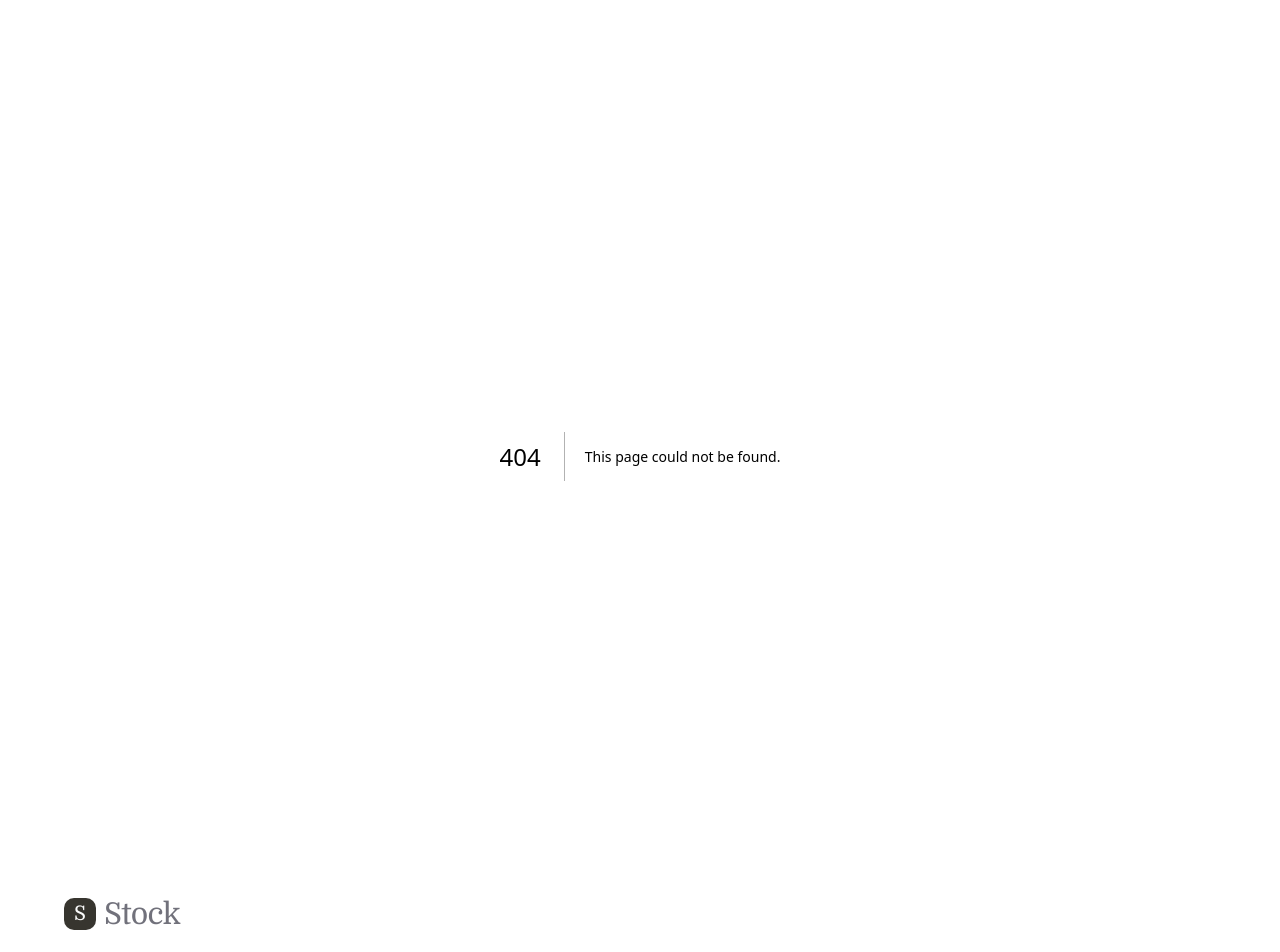
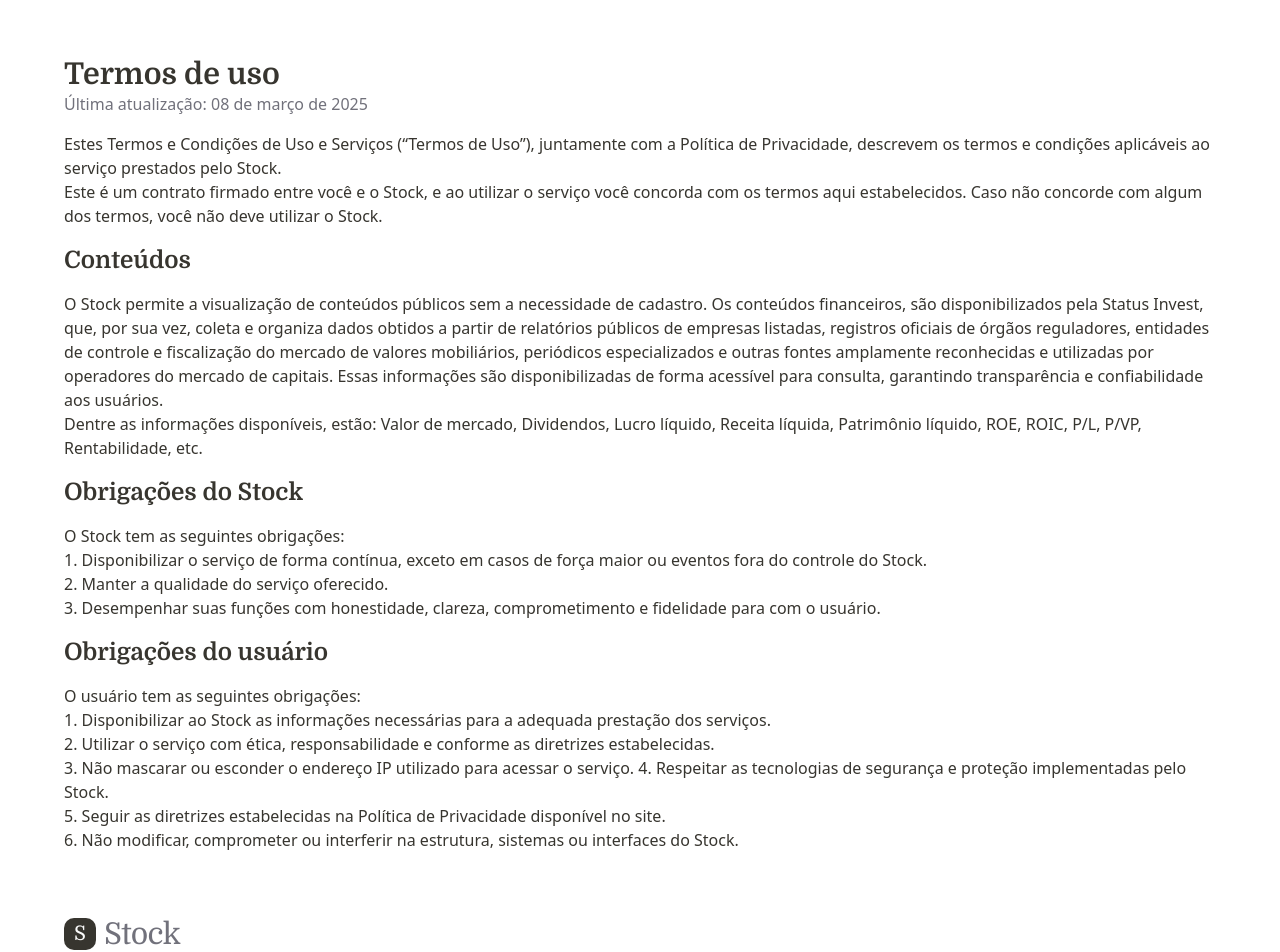
Before and after one commit to LuanRoger/stock-notion, a Next.js app in the folder apps/web/: page /terms/use-terms in a window 1280 px wide. Before the commit this address had no page. Shown: the top 952 px of the page. Built offline with nearby package versions, Linux system fonts and the light colour scheme.

Commit message:
feat: create terms of use

```diff
--- a/apps/web/src/app/terms/privacy-policies/page.tsx
+++ b/apps/web/src/app/terms/privacy-policies/page.tsx
@@ -1,4 +1,4 @@
-export default function PrivacyPolicies() {
+export default function PrivacyPoliciesPage() {
   return (
     <>
       <span>
--- /dev/null
+++ b/apps/web/src/app/terms/use-terms/page.tsx
@@ -0,0 +1,69 @@
+export default function UseTermsPage() {
+  return (
+    <>
+      <span>
+        <h1 className="text-3xl font-bold font-serif">Termos de uso</h1>
+        <p className="text-muted-foreground">
+          Última atualização: 08 de março de 2025
+        </p>
+      </span>
+      <p>
+        Estes Termos e Condições de Uso e Serviços (“Termos de Uso”), juntamente
+        com a Política de Privacidade, descrevem os termos e condições
+        aplicáveis ao serviço prestados pelo Stock.
+        <br />
+        Este é um contrato firmado entre você e o Stock, e ao utilizar o serviço
+        você concorda com os termos aqui estabelecidos. Caso não concorde com
+        algum dos termos, você não deve utilizar o Stock.
+      </p>
+      <h2 className="text-2xl font-bold font-serif">Conteúdos</h2>
+      <p>
+        O Stock permite a visualização de conteúdos públicos sem a necessidade
+        de cadastro. Os conteúdos financeiros, são disponibilizados pela Status
+        Invest, que, por sua vez, coleta e organiza dados obtidos a partir de
+        relatórios públicos de empresas listadas, registros oficiais de órgãos
+        reguladores, entidades de controle e fiscalização do mercado de valores
+        mobiliários, periódicos especializados e outras fontes amplamente
+        reconhecidas e utilizadas por operadores do mercado de capitais. Essas
+        informações são disponibilizadas de forma acessível para consulta,
+        garantindo transparência e confiabilidade aos usuários.
+        <br />
+        Dentre as informações disponíveis, estão: Valor de mercado, Dividendos,
+        Lucro líquido, Receita líquida, Patrimônio líquido, ROE, ROIC, P/L,
+        P/VP, Rentabilidade, etc.
+      </p>
+      <h2 className="text-2xl font-bold font-serif">Obrigações do Stock</h2>
+      <p>
+        O Stock tem as seguintes obrigações:
+        <br />
+        1. Disponibilizar o serviço de forma contínua, exceto em casos de força
+        maior ou eventos fora do controle do Stock.
+        <br />
+        2. Manter a qualidade do serviço oferecido.
+        <br />
+        3. Desempenhar suas funções com honestidade, clareza, comprometimento e
+        fidelidade para com o usuário.
+      </p>
+      <h2 className="text-2xl font-bold font-serif">Obrigações do usuário</h2>
+      <p>
+        O usuário tem as seguintes obrigações:
+        <br />
+        1. Disponibilizar ao Stock as informações necessárias para a adequada
+        prestação dos serviços.
+        <br />
+        2. Utilizar o serviço com ética, responsabilidade e conforme as
+        diretrizes estabelecidas.
+        <br />
+        3. Não mascarar ou esconder o endereço IP utilizado para acessar o
+        serviço. 4. Respeitar as tecnologias de segurança e proteção
+        implementadas pelo Stock.
+        <br />
+        5. Seguir as diretrizes estabelecidas na Política de Privacidade
+        disponível no site.
+        <br />
+        6. Não modificar, comprometer ou interferir na estrutura, sistemas ou
+        interfaces do Stock.
+      </p>
+    </>
+  );
+}
--- a/apps/web/src/components/footer.tsx
+++ b/apps/web/src/components/footer.tsx
@@ -16,6 +16,7 @@
         <FooterLink href="/terms/privacy-policies">
           Política de privacidade
         </FooterLink>
+        <FooterLink href="/terms/use-terms">Termos de uso</FooterLink>
         <FooterLink href="">Template</FooterLink>
         <FooterLink href="">Perfil do criador</FooterLink>
       </div>
```
